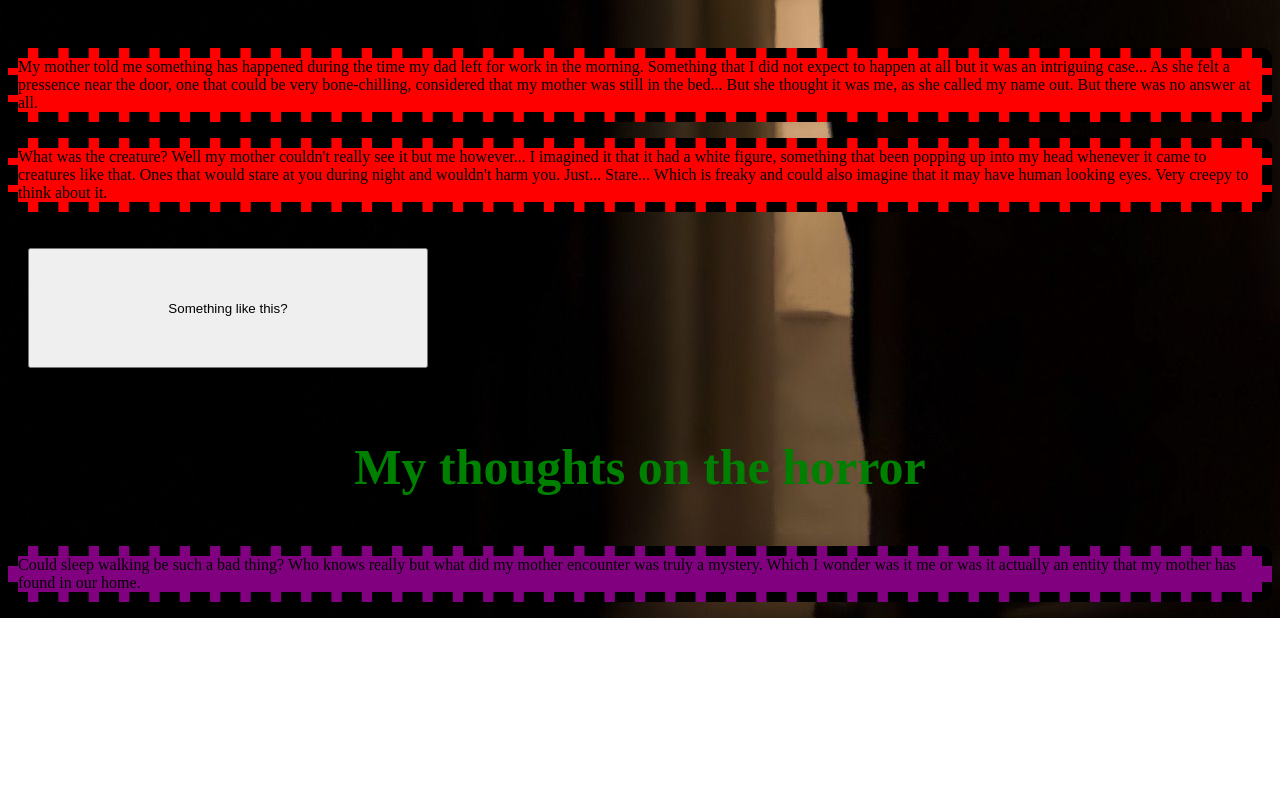
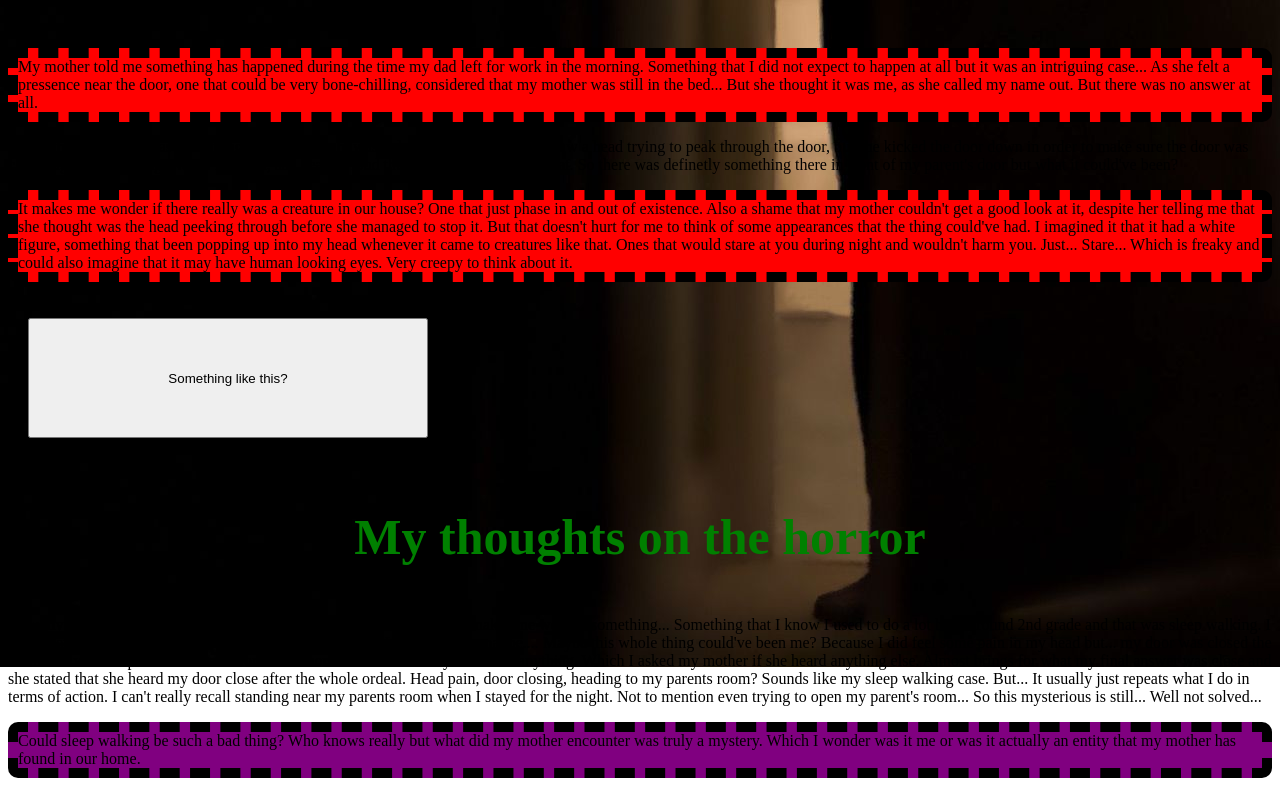
Before and after one commit to AlexD711/ART151-Once-Upon-a-Web, a plain HTML site: page index.html in a window 1280 px wide. Shown: the part 833-1627 px from the top of the page. Before the commit the page ends 1451 px from the top, so only its background shows below. Drawn offline with Linux system fonts and the light colour scheme.

Commit message:
Update index.html

```diff
--- a/index.html
+++ b/index.html
@@ -25,9 +25,9 @@
   <p class="story"> My mother told me something has happened during the time my dad left for work in the morning. Something that I did not expect to happen at all but it was an intriguing case... As she felt a pressence near the door, one that could be very bone-chilling, considered that my mother was still in the bed... But she thought it was me, as she called my name out. But there was no answer at all.
   </p>
 
-  <p class="life"> </p>
+  <p class="rising"> Then what she saw... Was something that she thought was unhuman, she thought she saw a head trying to peak through the door, but she kicked the door down in order to make sure the door was closed against this thing. Not to mention, she heard a loud thud the moment she did that. So there was definetly something there in front of my parent's door but what it could've been? </p>
 
-  <p class="creature"> What was the creature? Well my mother couldn't really see it but me however... I imagined it that it had a white figure, something that been popping up into my head whenever it came to creatures like that.
+  <p class="creature"> It makes me wonder if there really was a creature in our house? One that just phase in and out of existence. Also a shame that my mother couldn't get a good look at it, despite her telling me that she thought was the head peeking through before she managed to stop it. But that doesn't hurt for me to think of some appearances that the thing could've had. I imagined it that it had a white figure, something that been popping up into my head whenever it came to creatures like that.
     Ones that would stare at you during night and wouldn't harm you. Just... Stare... Which is freaky and could also imagine that it may have human looking eyes. Very creepy to think about it.
   </p>
 
@@ -35,6 +35,11 @@
 
    <p class= "horror"> <b> My thoughts on the horror </b> </p>
 
+  <p class= "talk"> Now my true thoughts on this: It was very creepy hearing about it but it makes me wonder something... Something that I know I used to do a lot back around 2nd grade and that was sleep walking. I had it very bad due to a lot of stuff going on with me.
+  And I was thinking maybe.... Maybe this whole thing could've been me? Because I did feel some pain in my head but... my door was closed the moment I waked up and not to mention I was more close towards my wall than anything. Which I asked my mother if she heard anything else.
+  Almost brings for what my final answer was close and she stated that she heard my door close after the whole ordeal. Head pain, door closing, heading to my parents room? Sounds like my sleep walking case. But... It usually just repeats what I do in terms of action. I can't really recall standing near my parents room when I stayed for the night.
+  Not to mention even trying to open my parent's room... So this mysterious is still... Well not solved...</p>
+
   <p class="climax"> Could sleep walking be such a bad thing? Who knows really but what did my mother encounter was truly a mystery. Which I wonder was it me or was it actually an entity that my mother has found in our home.
   </p>
 
```
